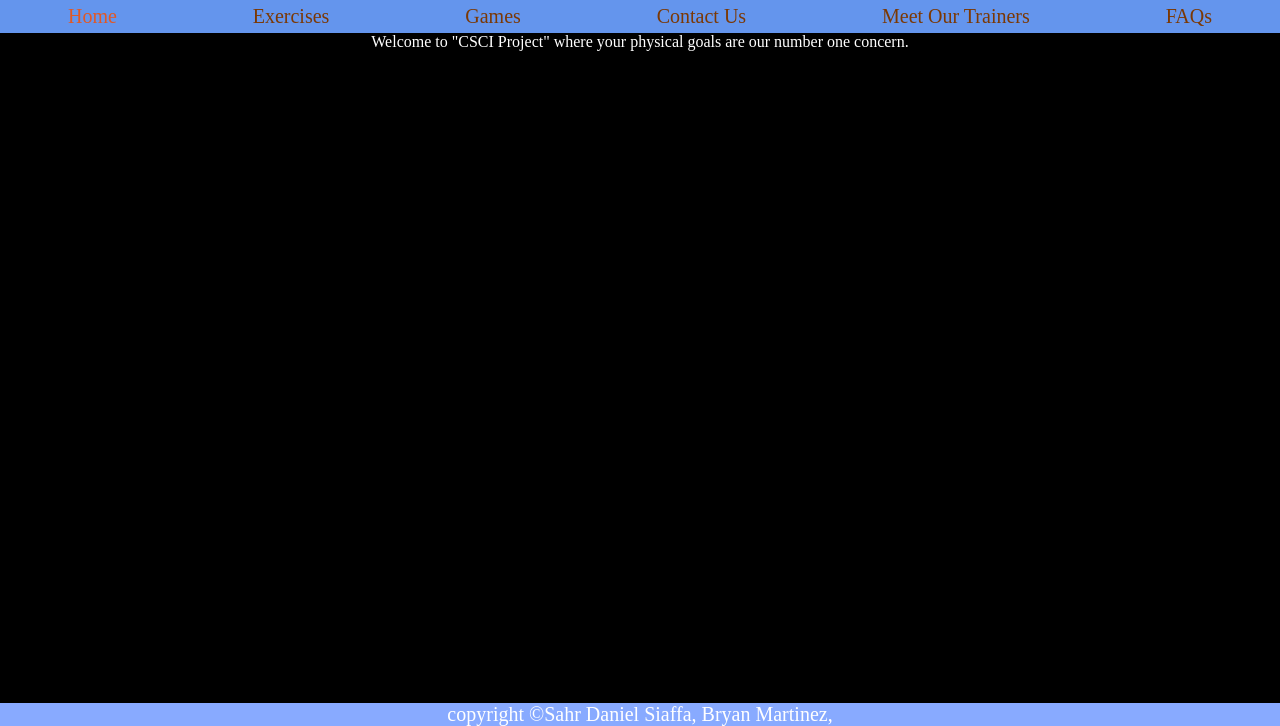
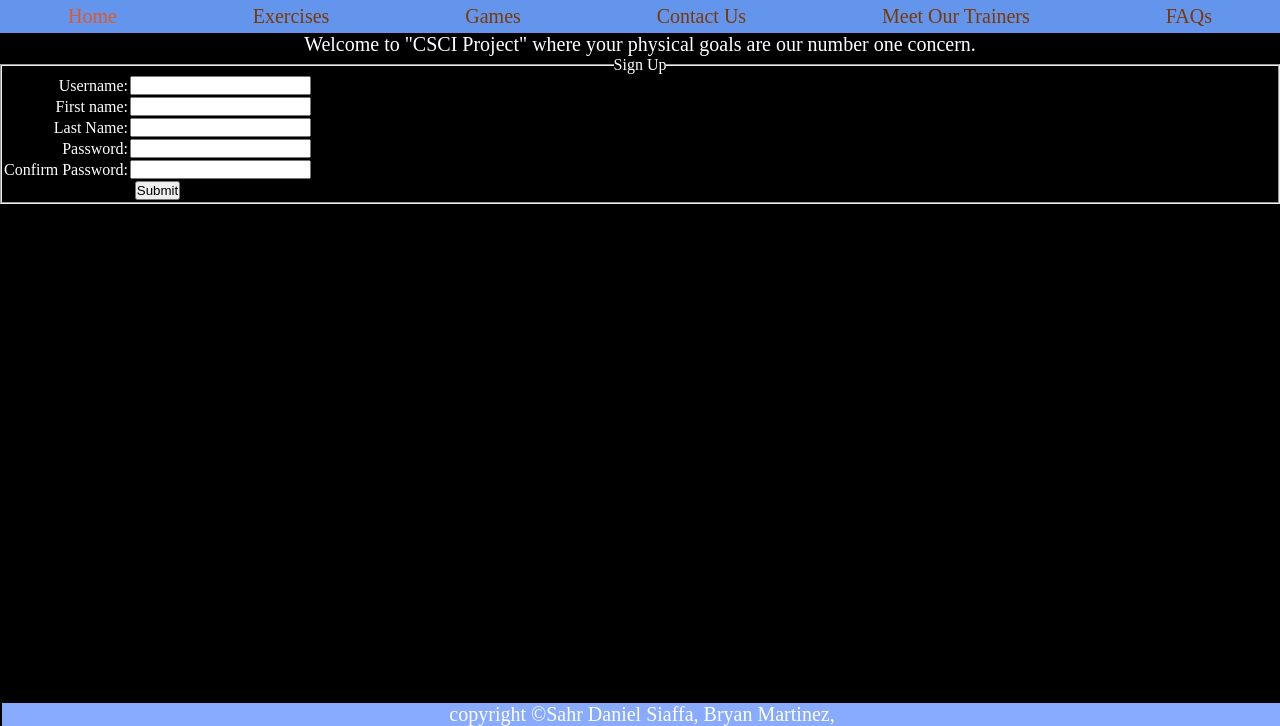
Before and after one commit to Thunder5602/Thunder5602.github.io, a plain HTML site: page index.html in a window 1280 px wide. Shown: the part 74-800 px from the top of the page. Drawn offline with Linux system fonts and the light colour scheme.

Commit message:
mondays code added to index

```diff
--- a/index.html
+++ b/index.html
@@ -19,6 +19,36 @@
         </header>
         <div class="content">
             <p>Welcome to "CSCI Project" where your physical goals are our number one concern.
+                <form name="signup">
+                    <fieldset>
+                        <legend>Sign Up</legend>
+                    <table>
+                        <tr>
+                            <td align="right"><label>Username:</label></td>
+                            <td><input type="text" name="uname"/><br/></td>
+                        </tr>
+                        <tr>
+                            <td align="right"><label>First name:</label></td>
+                            <td><input type:="text" name="fname"/><br/></td>
+                        </tr>
+                        <tr>
+                            <td align="right"><label>Last Name:</label></td>
+                            <td><input type="text" name="lname"/><br/></td>
+                        </tr>
+                        <tr>
+                            <td align="right"><label>Password:</label></td>
+                            <td><input type="password" name="passw"/><br/></td>
+                        </tr>
+                        <tr>
+                            <td align="right"><label>Confirm Password:</label></td>
+                            <td><input type="password" name="cpassw"/><br/></td>
+                        </tr>
+                        <tr>
+                            <td colspan="2" align="center"><input type="submit"/></td>
+                        </tr>
+                    <table>
+                    </fielset>
+                </form>
 
         </div>
         <footer>
--- a/styles.css
+++ b/styles.css
@@ -64,3 +64,13 @@ body{
 .question{
     color: aqua;
 }
+.content p{
+    font-size: 20px;
+}
+.content img{
+    padding:5px;
+    margin-left: 20px;
+    margin-top: 5px;
+    border:#6495ed 2px dashed;
+    border-radius: 100px;
+}
```
Also changed, not shown: ContactUs.html (+1 -1 lines), Faqs.html (+1 -1 lines), Games.html (+1 -1 lines).
